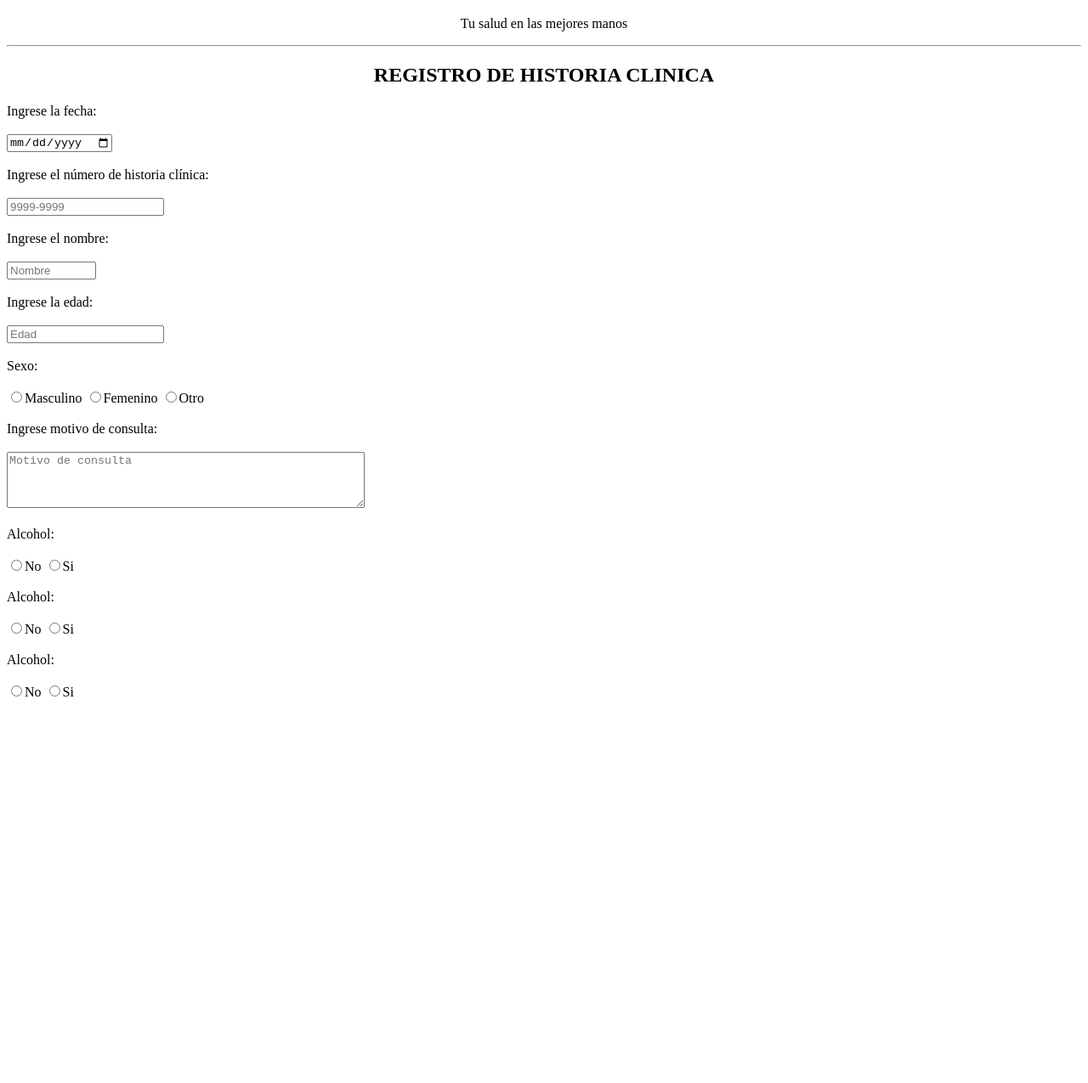
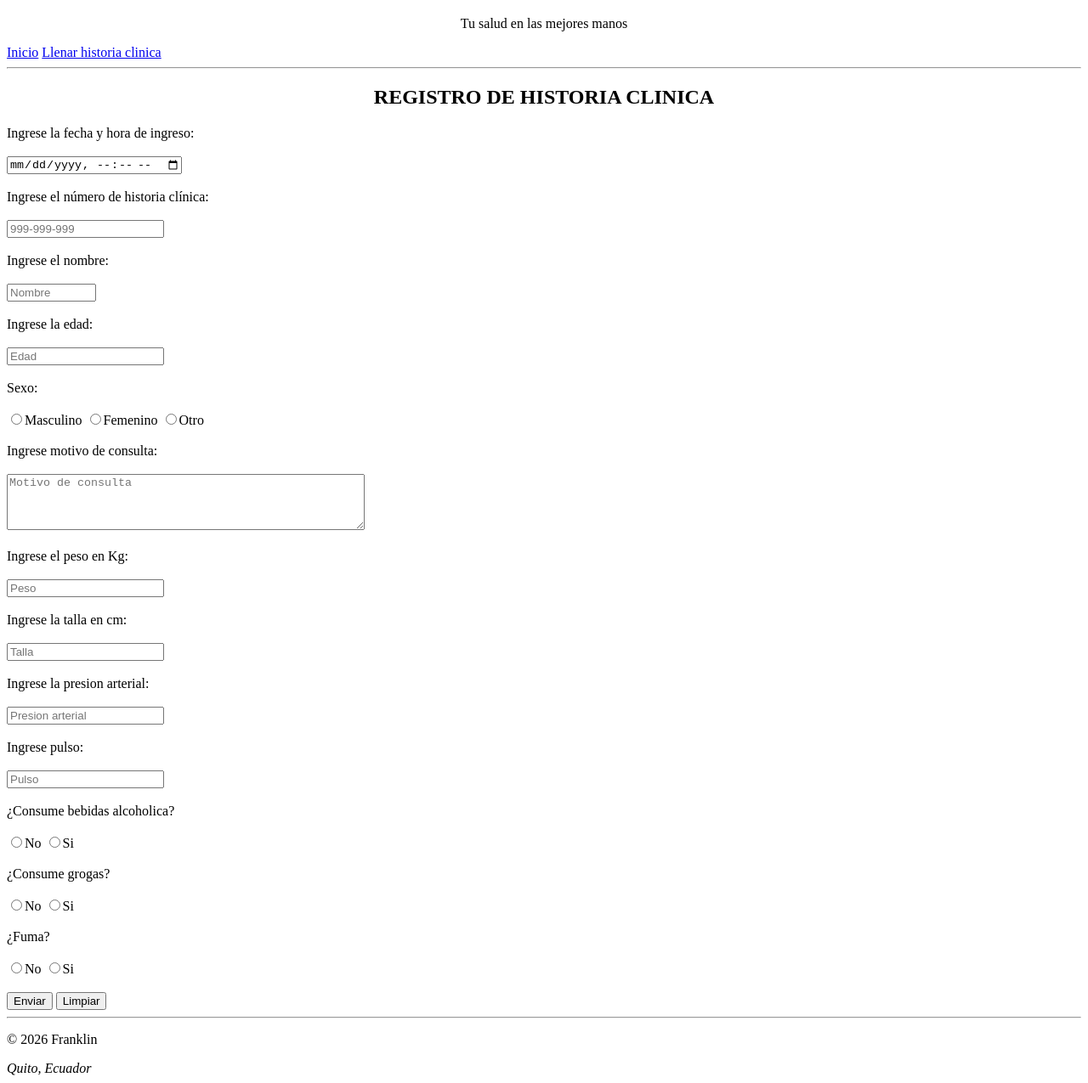
Before and after one commit to FRANKMIN01/HISTORIA-CLINICA, a plain HTML site: page pages/historia.html in a window 1280 px wide. Shown: the part 61-1336 px from the top of the page at 85% size. Before the commit the page ends 893 px from the top, so only its background shows below. Drawn offline with Linux system fonts and the light colour scheme.

Commit message:
version 2

```diff
--- a/pages/historia.html
+++ b/pages/historia.html
@@ -7,21 +7,24 @@
     <title>HOSTIPAL QUITO</title>
 </head>
 <body>
-    <!--CABECERA-->
     <header>
         <h1 style="text-align: center;">HOSPITAL QUITO</h1>
         <P style="text-align: center;">Tu salud en las mejores manos</P>
     </header>
+    <nav>
+        <a href="/index.html">Inicio</a>
+        <a href="/pages/historia.html">Llenar historia clinica</a>
+    </nav>
     <hr>
     <h2 style="text-align: center;">REGISTRO DE HISTORIA CLINICA</h2>
     <form action="#">
-        <label for="fecha">Ingrese la fecha:</label>
+        <label for="fecha">Ingrese la fecha y hora de ingreso:</label>
         <br><br>
-        <input type="date" id="fecha" >
+        <input type="datetime-local" id="fecha" >
         <br><br>
-        <label for="Numero_historia">Ingrese el número de historia clínica:</label>
+        <label for="numero_historia">Ingrese el número de historia clínica:</label>
         <br><br>
-        <input type="number" id="numero_historia" placeholder="9999-9999" required>
+        <input type="number" id="numero_historia" placeholder="999-999-999" required>
         <br><br>
         <label for="nombre">Ingrese el nombre:</label>
         <br><br>
@@ -41,21 +44,44 @@
         <br><br>
         <textarea name="comentarios" id="consulta" rows="4" cols="50" placeholder="Motivo de consulta"></textarea>
         <br><br>
-        <label for="Alcohol">Alcohol:</label>
+        <label for="peso">Ingrese el peso en Kg:</label>
         <br><br>
-        <label for="No"><input type="radio" id="Alcohol" name="Alcohol">No</label>
-        <label for="Si"><input type="radio" id="AlcoholSi" name="Alcohol">Si</label>
+        <input type="number" id="peso" placeholder="Peso" required>
         <br><br>
-        <label for="alcohol">Alcohol:</label>
+        <label for="talla">Ingrese la talla en cm:</label>
         <br><br>
-        <label for="No"><input type="radio" id="masculino" name="genero">No</label>
-        <label for="Si"><input type="radio" id="femenino" name="genero">Si</label>        <br><br>
-        <label for="alcohol">Alcohol:</label>
+        <input type="number" id="talla" placeholder="Talla" required>
         <br><br>
-        <label for="No"><input type="radio" id="masculino" name="genero">No</label>
-        <label for="Si"><input type="radio" id="femenino" name="genero">Si</label>
-
-
+        <label for="presion">Ingrese la presion arterial:</label>
+        <br><br>
+        <input type="text" id="presion" placeholder="Presion arterial" required>
+        <br><br>
+        <label for="pulso">Ingrese pulso:</label>
+        <br><br>
+        <input type="number" id="pulso" placeholder="Pulso" required>
+        <br><br>
+        <label for="alcohol">¿Consume bebidas alcoholica?</label>
+        <br><br>
+        <label for="No"><input type="radio" id="alcohol" name="Alcohol">No</label>
+        <label for="Si"><input type="radio" id="alcohol" name="Alcohol">Si</label>
+        <br><br>
+        <label for="drogas">¿Consume grogas?</label>
+        <br><br>
+        <label for="No"><input type="radio" id="drogas" name="Drogas">No</label>
+        <label for="Si"><input type="radio" id="drogas" name="Drogas">Si</label>
+        <br><br>
+        <label for="fuma">¿Fuma?</label>
+        <br><br>
+        <label for="No"><input type="radio" id="fuma" name="Fuma">No</label>
+        <label for="Si"><input type="radio" id="fuma" name="Fuma">Si</label>
+        <br><br>
+        <input type="submit" value="Enviar">
+        <button type="reset">Limpiar</button>
     </form>
+    <hr>
+    <footer>
+        <p>&copy; 2026 Franklin</p>
+        <address>Quito, Ecuador</address>
+    </footer>
 </body>
 </html>
```
Also changed, not shown: index.html (+16 -7 lines).
